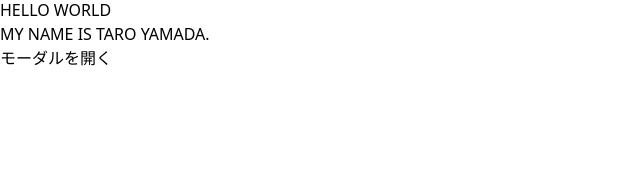
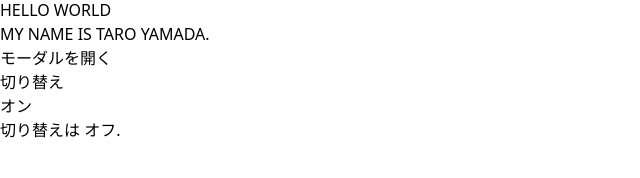
Before and after one commit to andmorefine/react-design-patterns, a React (Vite) app: page / in a window 1280 px wide. Shown: the part 122-300 px from the top of the page, without its empty margins (0-640 px from the left). Built offline with nearby package versions, Linux system fonts and the light colour scheme; no server answers.

Commit message:
条件付き設計パターン

```diff
--- a/src/App.tsx
+++ b/src/App.tsx
@@ -6,6 +6,7 @@ import { UserContext } from '@contexts/UserContext'
 import { Dashboard } from '@components/Dashboard'
 import { Enhanced } from '@components/Enhanced'
 import { CardModal } from '@components/CardModal'
+import { Toggle } from '@components/Toggle'
 
 const App = () => {
   return (
@@ -18,6 +19,7 @@ const App = () => {
       </UserContext.Provider>
       <Enhanced />
       <CardModal />
+      <Toggle />
     </div>
   )
 }
--- /dev/null
+++ b/src/components/Auth.tsx
@@ -0,0 +1,22 @@
+import React from 'react'
+
+export const Auth = ({ isLoggedIn }: { isLoggedIn: boolean }) => {
+  if (isLoggedIn) {
+    return <LoggedInComponent />
+  } else {
+    return <LoggedOutComponent />
+  }
+}
+
+export const Auth = ({ status }: Status) => {
+  switch (status) {
+    case 'loading':
+      return <LoadingComponent />
+    case 'error':
+      return <ErrorComponent />
+    case 'success':
+      return <SuccessComponent />
+    default:
+      return null
+  }
+}
--- /dev/null
+++ b/src/components/Toggle.tsx
@@ -0,0 +1,20 @@
+import React, { Component } from 'react'
+import { ToggleMethod } from '@functions/ToggleMethod'
+
+export class Toggle extends Component {
+  render() {
+    return (
+      <div>
+        <h1>切り替え</h1>
+        <ToggleMethod
+          render={({ on, toggle }) => (
+            <div>
+              <button onClick={toggle}>{on ? 'オフ' : 'オン'}</button>
+              <p>切り替えは {on ? 'オン' : 'オフ'}.</p>
+            </div>
+          )}
+        />
+      </div>
+    )
+  }
+}
--- /dev/null
+++ b/src/functions/ToggleMethod.ts
@@ -0,0 +1,20 @@
+import { Component } from 'react'
+import { ToggleProps, ToggleState } from '@type/index'
+
+export class ToggleMethod extends Component<ToggleProps, ToggleState> {
+  constructor(props: ToggleProps) {
+    super(props)
+    this.state = { on: false }
+  }
+
+  toggle = () => {
+    this.setState((state) => ({ on: !state.on }))
+  }
+
+  render() {
+    return this.props.render({
+      on: this.state.on,
+      toggle: this.toggle,
+    })
+  }
+}
--- a/src/type/index.d.ts
+++ b/src/type/index.d.ts
@@ -27,3 +27,11 @@ export interface ModalProps {
   isOpen: boolean
   toggleModal: () => void
 }
+
+export interface ToggleProps {
+  render: (args: { on: boolean; toggle: () => void }) => JSX.Element
+}
+
+export interface ToggleState {
+  on: boolean
+}
```
